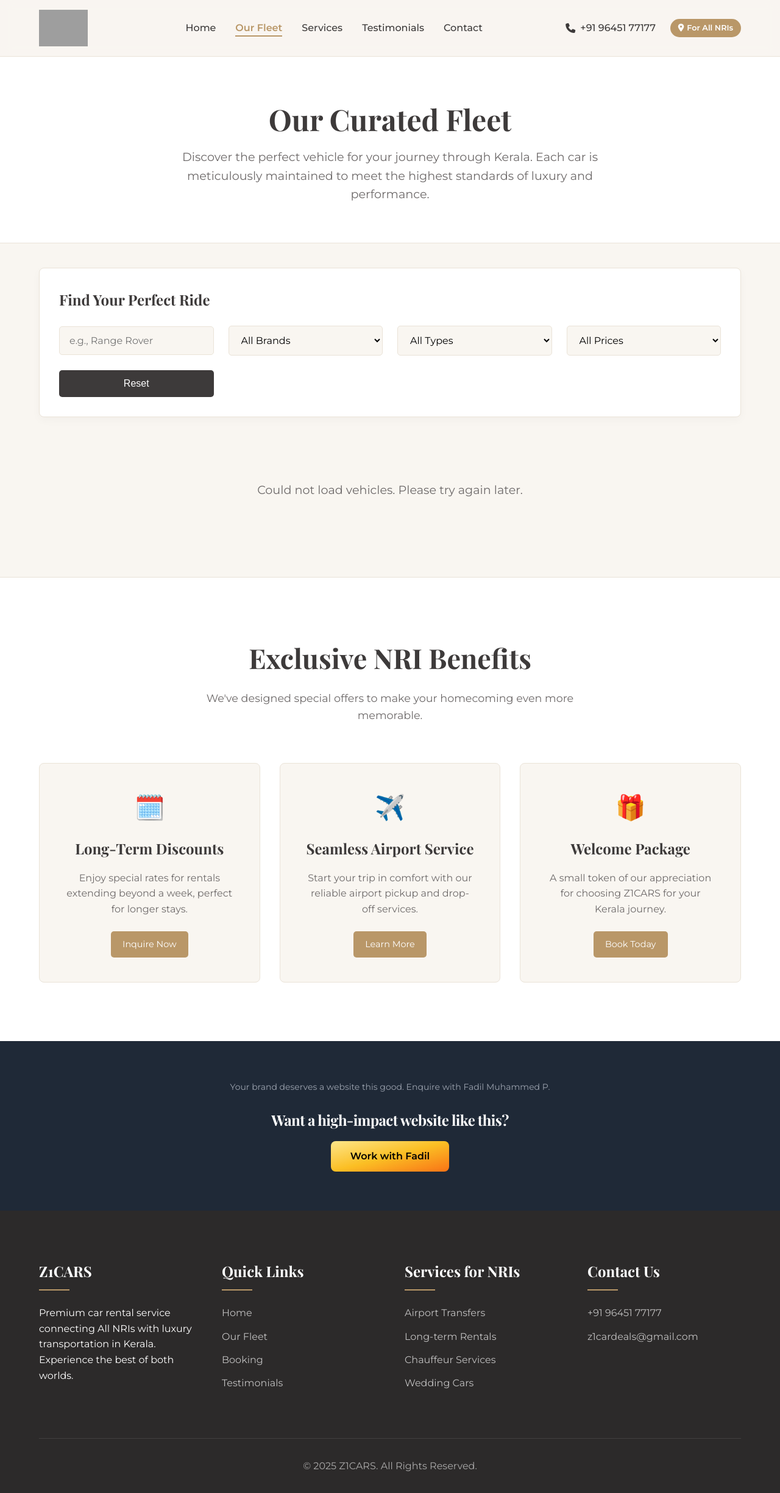
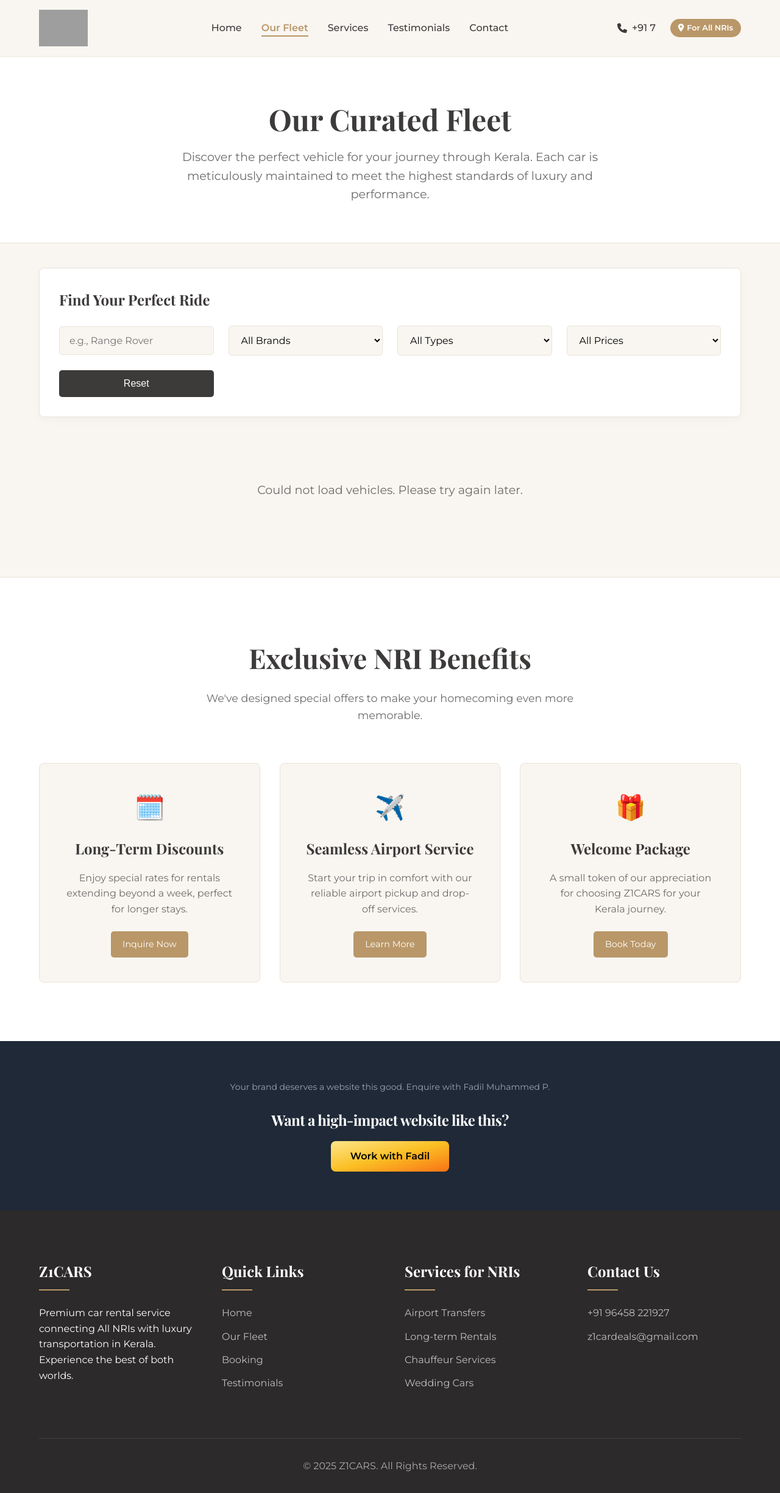
Before and after one commit to fadilp5x/z1carsnriwithadminpanel, a plain HTML site: page vehicles.html in a window 1280 px wide. Shown: the whole page at 61% size. Drawn offline with nearby package versions, Linux system fonts and the light colour scheme; no server answers; grey boxes are pictures that could not be loaded.

Commit message:
Update vehicles.html

```diff
--- a/vehicles.html
+++ b/vehicles.html
@@ -396,7 +396,7 @@
                 <li><a href="contact.html">Contact</a></li>
             </ul>
             <div class="contact-info">
-                <a href="tel:+919645822192"><i class="fas fa-phone"></i> +91 96451 77177</a>
+                <a href="tel:+919645822192"><i class="fas fa-phone"></i> +91 7</a>
                 <div class="uae-indicator"><i class="fas fa-map-marker-alt"></i> For All NRIs</div>
             </div>
         </div>
@@ -520,7 +520,7 @@
                 <div class="footer-column">
                     <h3>Contact Us</h3>
                      <ul class="footer-links">
-                        <li><a href="tel:+919645822192">+91 96451 77177</a></li>
+                        <li><a href="tel:+919645822192">+91 96458 221927</a></li>
                         <li><a href="mailto:z1cardeals@gmail.com">z1cardeals@gmail.com</a></li>
                     </ul>
                 </div>
```
